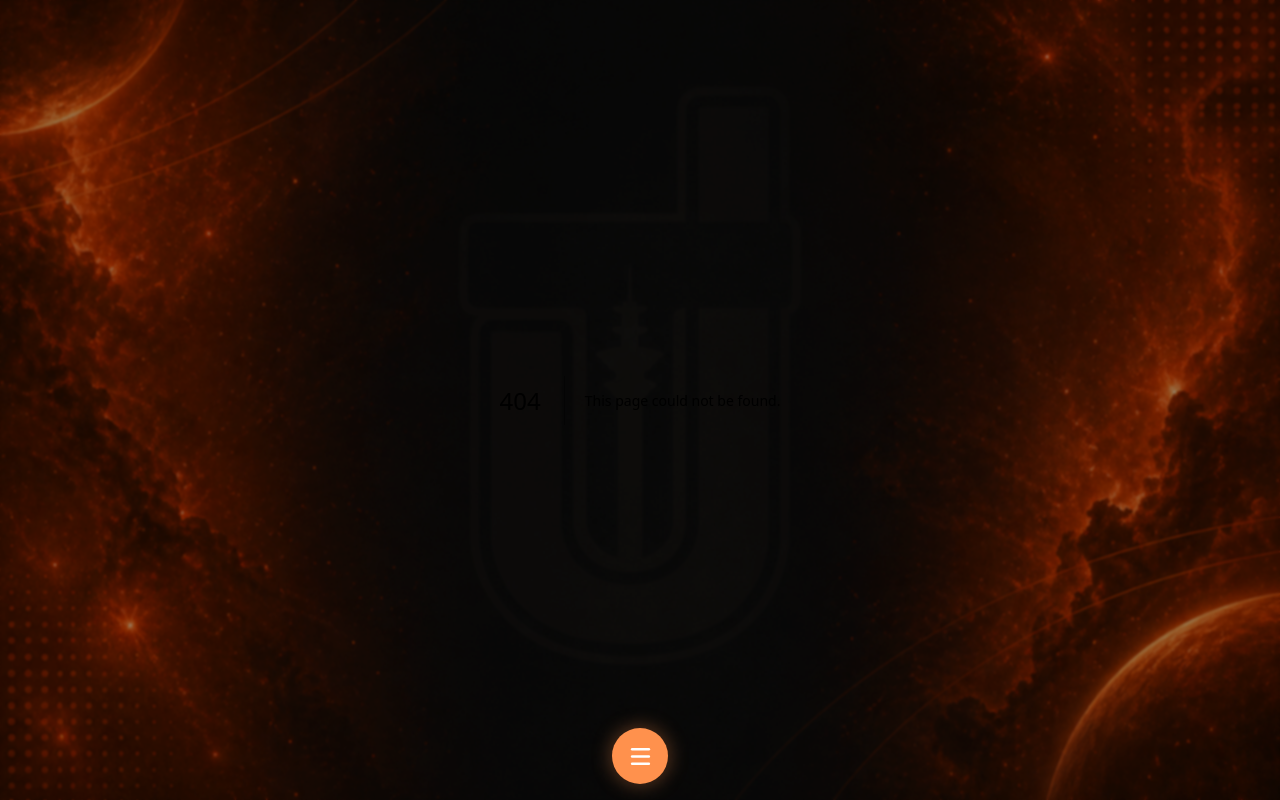
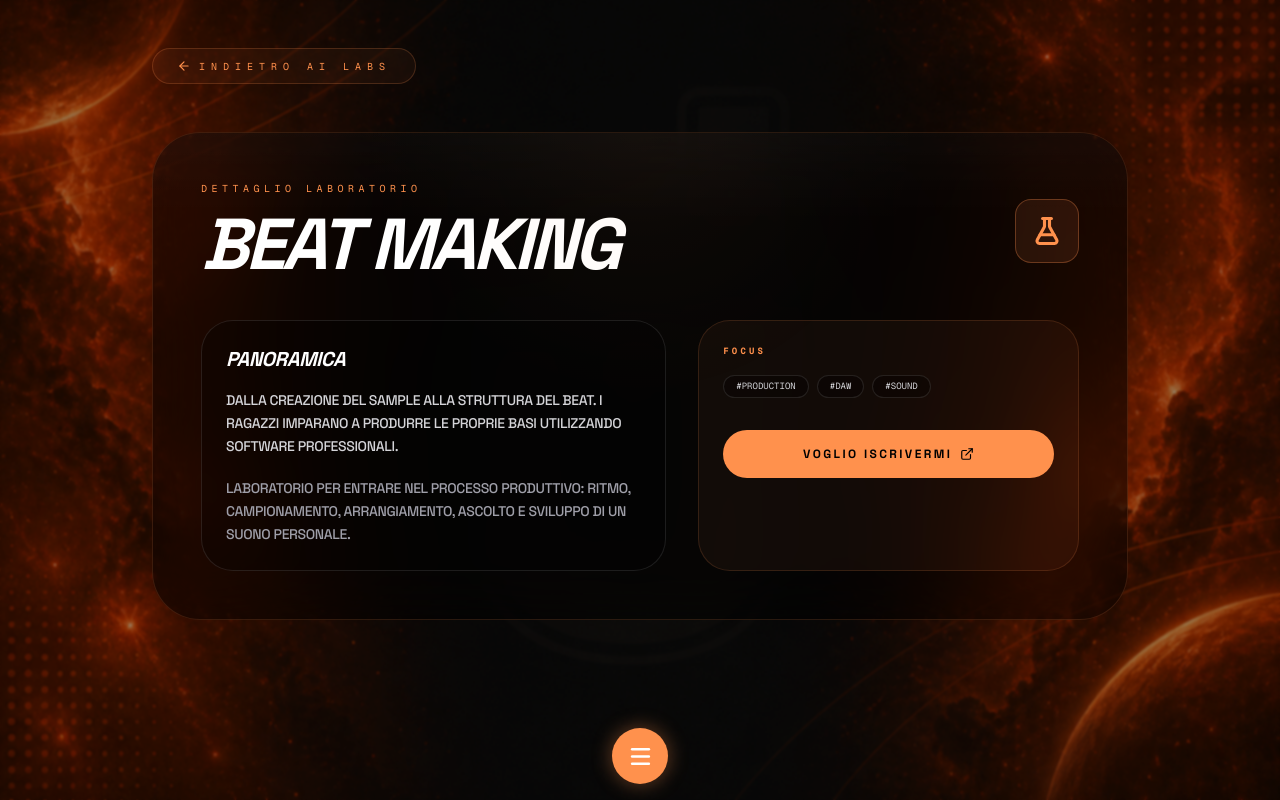
Before and after one commit to IlMara2000/uttf, a Next.js app: page /labs/beat-making in a window 1280 px wide. Before the commit this address had no page. Built offline with nearby package versions, Linux system fonts and the light colour scheme; a web font is replaced by a local one.

Commit message:
Update team copy and lab CTAs

```diff
--- a/src/app/galleria/page.tsx
+++ b/src/app/galleria/page.tsx
@@ -1,6 +1,6 @@
 'use client'
 
-import { useState } from 'react';
+import { type FormEvent, useState } from 'react';
 import { motion } from 'framer-motion';
 import {
   ArrowLeft,
@@ -76,10 +76,20 @@ export default function GalleryPage() {
   const [proposalEmail, setProposalEmail] = useState('');
   const [proposalSubject, setProposalSubject] = useState('');
   const [proposalBody, setProposalBody] = useState('');
+  const [proposalStatus, setProposalStatus] = useState<'idle' | 'opening' | 'ready'>('idle');
 
   const proposalHref = `mailto:ass.uttf@gmail.com?subject=${encodeURIComponent(proposalSubject)}&body=${encodeURIComponent(
     `Mail utente: ${proposalEmail}\n\n${proposalBody}`
   )}`;
+
+  const handleProposalSubmit = (event: FormEvent<HTMLFormElement>) => {
+    event.preventDefault();
+    setProposalStatus('opening');
+    window.setTimeout(() => {
+      window.location.href = proposalHref;
+      setProposalStatus('ready');
+    }, 350);
+  };
 
   return (
     <div className="min-h-screen bg-transparent text-white flex flex-col items-center overflow-x-hidden pb-40">
@@ -203,10 +213,7 @@ export default function GalleryPage() {
               initial={{ opacity: 0, y: 18 }}
               animate={{ opacity: 1, y: 0 }}
               className="mt-8 grid gap-3 text-left"
-              onSubmit={(event) => {
-                event.preventDefault();
-                window.location.href = proposalHref;
-              }}
+              onSubmit={handleProposalSubmit}
             >
               <input
                 type="email"
@@ -233,11 +240,33 @@ export default function GalleryPage() {
               />
               <button
                 type="submit"
-                className="inline-flex items-center justify-center gap-2 rounded-xl bg-[#FF914D] px-6 py-3 text-xs font-black uppercase tracking-widest text-black transition-all hover:bg-white"
+                disabled={proposalStatus === 'opening'}
+                className="inline-flex items-center justify-center gap-2 rounded-xl bg-[#FF914D] px-6 py-3 text-xs font-black uppercase tracking-widest text-black transition-all hover:bg-white disabled:cursor-wait disabled:opacity-70"
               >
                 <Send size={14} />
-                Genera mail
+                {proposalStatus === 'opening' ? 'Apro la mail...' : 'Genera mail'}
               </button>
+              {proposalStatus !== 'idle' && (
+                <motion.p
+                  initial={{ opacity: 0, y: 8 }}
+                  animate={{ opacity: 1, y: 0 }}
+                  role="status"
+                  aria-live="polite"
+                  className="rounded-xl border border-[#FF914D]/25 bg-[#FF914D]/10 px-4 py-3 text-center font-mono text-[10px] uppercase tracking-[0.18em] text-[#FF914D]"
+                >
+                  {proposalStatus === 'opening' ? (
+                    'Sto aprendo il client mail del dispositivo.'
+                  ) : (
+                    <>
+                      Mail generata. Se non si è aperta,{' '}
+                      <a href={proposalHref} className="underline decoration-[#FF914D]/60 underline-offset-4">
+                        clicca qui
+                      </a>
+                      .
+                    </>
+                  )}
+                </motion.p>
+              )}
             </motion.form>
           )}
         </div>
--- /dev/null
+++ b/src/app/labs/[slug]/page.tsx
@@ -0,0 +1,109 @@
+import type { Metadata } from 'next';
+import Link from 'next/link';
+import { notFound } from 'next/navigation';
+import { ArrowLeft, ExternalLink, FlaskConical } from 'lucide-react';
+import { getLabCategory, labCategories } from '../lab-data';
+
+type LabDetailPageProps = {
+  params: Promise<{ slug: string }>;
+};
+
+export const dynamicParams = false;
+
+export function generateStaticParams() {
+  return labCategories.map((lab) => ({ slug: lab.slug }));
+}
+
+export async function generateMetadata({ params }: LabDetailPageProps): Promise<Metadata> {
+  const { slug } = await params;
+  const lab = getLabCategory(slug);
+
+  if (!lab) {
+    return {
+      title: 'Laboratorio non trovato | UTTF',
+    };
+  }
+
+  return {
+    title: `${lab.title} | UTTF Labs`,
+    description: lab.description,
+    alternates: {
+      canonical: `/labs/${lab.slug}`,
+    },
+  };
+}
+
+export default async function LabDetailPage({ params }: LabDetailPageProps) {
+  const { slug } = await params;
+  const lab = getLabCategory(slug);
+
+  if (!lab) {
+    notFound();
+  }
+
+  return (
+    <div className="min-h-screen bg-transparent text-white flex flex-col items-center overflow-x-hidden pb-40 selection:bg-[#FF914D]/30">
+      <header className="w-full max-w-5xl px-6 pt-12 pb-12">
+        <Link href="/labs" className="nav-tag inline-flex items-center gap-2 !text-[#FF914D] border-[#FF914D]/20">
+          <ArrowLeft size={14} className="text-[#FF914D]" />
+          INDIETRO AI LABS
+        </Link>
+      </header>
+
+      <main className="w-full max-w-5xl px-6">
+        <section className="glass-panel overflow-hidden rounded-[3rem] border-[#FF914D]/15 bg-black/45 p-8 md:p-12">
+          <div className="mb-10 flex flex-col gap-6 md:flex-row md:items-center md:justify-between">
+            <div>
+              <p className="mb-3 font-mono text-[10px] uppercase tracking-[0.45em] text-[#FF914D]">
+                Dettaglio laboratorio
+              </p>
+              <h1 className="text-5xl font-black italic uppercase leading-none tracking-tighter md:text-7xl">
+                {lab.title}
+              </h1>
+            </div>
+            <div className="flex h-16 w-16 items-center justify-center rounded-2xl border border-[#FF914D]/30 bg-[#FF914D]/10 text-[#FF914D]">
+              <FlaskConical size={30} strokeWidth={2.5} />
+            </div>
+          </div>
+
+          <div className="grid gap-8 md:grid-cols-[1.1fr_0.9fr]">
+            <div className="rounded-[2rem] border border-white/10 bg-black/30 p-6">
+              <h2 className="mb-4 text-xl font-black uppercase italic tracking-tight text-white">
+                Panoramica
+              </h2>
+              <p className="text-sm font-medium uppercase leading-relaxed tracking-tight text-zinc-300">
+                {lab.description}
+              </p>
+              <p className="mt-5 text-sm font-medium uppercase leading-relaxed tracking-tight text-zinc-400">
+                {lab.detailIntro}
+              </p>
+            </div>
+
+            <aside className="rounded-[2rem] border border-[#FF914D]/15 bg-[#FF914D]/5 p-6">
+              <p className="mb-4 font-mono text-[9px] font-bold uppercase tracking-[0.35em] text-[#FF914D]">
+                Focus
+              </p>
+              <div className="mb-8 flex flex-wrap gap-2">
+                {lab.tags.map((tag) => (
+                  <span key={tag} className="rounded-full border border-white/10 bg-black/30 px-3 py-1 font-mono text-[9px] uppercase text-zinc-300">
+                    #{tag}
+                  </span>
+                ))}
+              </div>
+
+              <a
+                href="https://forms.gle/gbkbEvaavFaHFkkG9"
+                target="_blank"
+                rel="noopener noreferrer"
+                className="inline-flex w-full items-center justify-center gap-2 rounded-full bg-[#FF914D] px-6 py-4 text-xs font-black uppercase tracking-[0.2em] text-black transition-all hover:bg-white"
+              >
+                Voglio iscrivermi
+                <ExternalLink size={14} />
+              </a>
+            </aside>
+          </div>
+        </section>
+      </main>
+    </div>
+  );
+}
--- /dev/null
+++ b/src/app/labs/lab-data.ts
@@ -0,0 +1,42 @@
+export type LabCategory = {
+  slug: string;
+  title: string;
+  description: string;
+  detailIntro: string;
+  tags: string[];
+};
+
+export const labCategories: LabCategory[] = [
+  {
+    slug: 'rap-fcktory',
+    title: 'RAP_F*CKTORY',
+    description: 'Sessioni di scrittura creativa e tecnica del flow. Un laboratorio dove il rap diventa strumento di espressione e narrazione del quotidiano.',
+    detailIntro: 'Percorso dedicato a scrittura, metrica, presenza live e identita artistica. Qui raccoglieremo programma, calendario, requisiti e materiali utili.',
+    tags: ['WRITING', 'FLOW', 'LIVE'],
+  },
+  {
+    slug: 'beat-making',
+    title: 'BEAT MAKING',
+    description: 'Dalla creazione del sample alla struttura del beat. I ragazzi imparano a produrre le proprie basi utilizzando software professionali.',
+    detailIntro: 'Laboratorio per entrare nel processo produttivo: ritmo, campionamento, arrangiamento, ascolto e sviluppo di un suono personale.',
+    tags: ['PRODUCTION', 'DAW', 'SOUND'],
+  },
+  {
+    slug: 'urban-arts',
+    title: 'URBAN ARTS',
+    description: "Non solo musica. Esploriamo il mondo dei graffiti, della grafica e della fotografia per dare un'identità visiva ai progetti della Factory.",
+    detailIntro: 'Spazio dedicato a linguaggi visivi, immagine, fotografia, grafica e interventi urbani. La pagina diventera il riferimento per attivita e proposte.',
+    tags: ['GRAFFITI', 'GRAPHIC', 'PHOTO'],
+  },
+  {
+    slug: 'community-hub',
+    title: 'COMMUNITY HUB',
+    description: 'Incontri aperti, dibattiti e momenti di aggregazione. Il laboratorio fisico dove le idee circolano e nascono nuove collaborazioni.',
+    detailIntro: 'Area pensata per incontri, confronto e progettazione condivisa. Qui verranno raccolte modalita di partecipazione, appuntamenti e obiettivi.',
+    tags: ['MEETING', 'ROZZANO', 'CO-WORKING'],
+  },
+];
+
+export function getLabCategory(slug: string) {
+  return labCategories.find((lab) => lab.slug === slug);
+}
--- a/src/app/labs/page.tsx
+++ b/src/app/labs/page.tsx
@@ -1,10 +1,11 @@
 'use client'
 
-import { useRef } from 'react';
+import { type ReactNode, useRef } from 'react';
 import { motion } from 'framer-motion';
-import { FlaskConical, ArrowLeft, Users, Music, Mic2, Palette, ChevronDown } from 'lucide-react';
+import { ArrowLeft, ChevronDown, ChevronRight, FlaskConical, Info, Mic2, Music, Palette, Users } from 'lucide-react';
 import Link from 'next/link';
 import Image from 'next/image';
+import { labCategories } from './lab-data';
 
 const labImages = [
   "/labs/foto1.jpeg",
@@ -13,32 +14,12 @@ const labImages = [
   "/labs/foto4.jpeg",
 ];
 
-const labCategories = [
-  {
-    title: "RAP_F*CKTORY",
-    icon: <Mic2 size={24} />,
-    description: "Sessioni di scrittura creativa e tecnica del flow. Un laboratorio dove il rap diventa strumento di espressione e narrazione del quotidiano.",
-    tags: ["WRITING", "FLOW", "LIVE"]
-  },
-  {
-    title: "BEAT MAKING",
-    icon: <Music size={24} />,
-    description: "Dalla creazione del sample alla struttura del beat. I ragazzi imparano a produrre le proprie basi utilizzando software professionali.",
-    tags: ["PRODUCTION", "DAW", "SOUND"]
-  },
-  {
-    title: "URBAN ARTS",
-    icon: <Palette size={24} />,
-    description: "Non solo musica. Esploriamo il mondo dei graffiti, della grafica e della fotografia per dare un'identità visiva ai progetti della Factory.",
-    tags: ["GRAFFITI", "GRAPHIC", "PHOTO"]
-  },
-  {
-    title: "COMMUNITY HUB",
-    icon: <Users size={24} />,
-    description: "Incontri aperti, dibattiti e momenti di aggregazione. Il laboratorio fisico dove le idee circolano e nascono nuove collaborazioni.",
-    tags: ["MEETING", "ROZZANO", "CO-WORKING"]
-  }
-];
+const labIconMap: Record<string, ReactNode> = {
+  'rap-fcktory': <Mic2 size={24} />,
+  'beat-making': <Music size={24} />,
+  'urban-arts': <Palette size={24} />,
+  'community-hub': <Users size={24} />,
+};
 
 export default function LabsPage() {
   const subscribeRef = useRef<HTMLDivElement>(null);
@@ -116,16 +97,15 @@ export default function LabsPage() {
               whileTap={{ scale: 0.95 }}
               viewport={{ once: true }}
               transition={{ delay: index * 0.1 }}
-              onClick={scrollToSubscribe}
-              className="glass-panel p-8 md:p-10 border-white/5 hover:border-[#FF914D]/40 transition-all group relative overflow-hidden cursor-pointer bg-zinc-900/20"
+              className="glass-panel p-8 md:p-10 border-white/5 hover:border-[#FF914D]/40 transition-all group relative overflow-hidden bg-zinc-900/20"
             >
               <div className="absolute top-0 right-0 p-8 opacity-5 group-hover:opacity-20 transition-opacity text-[#FF914D]">
-                {lab.icon}
+                {labIconMap[lab.slug]}
               </div>
 
               <div className="flex items-center gap-4 mb-6">
                 <div className="p-3 bg-white/5 rounded-xl text-[#FF914D] group-hover:bg-[#FF914D] group-hover:text-black transition-colors">
-                  {lab.icon}
+                  {labIconMap[lab.slug]}
                 </div>
                 <h3 className="text-2xl md:text-3xl font-black italic uppercase tracking-tighter">
                   {lab.title}
@@ -144,8 +124,23 @@ export default function LabsPage() {
                 ))}
               </div>
 
-              <div className="flex items-center gap-2 text-[#FF914D] text-[10px] font-black uppercase tracking-widest opacity-60 group-hover:opacity-100 transition-all">
-                Voglio iscrivermi! <ChevronDown size={14} className="group-hover:translate-y-1 transition-transform" />
+              <div className="flex flex-col gap-3 sm:flex-row">
+                <Link
+                  href={`/labs/${lab.slug}`}
+                  className="inline-flex flex-1 items-center justify-center gap-2 rounded-full border border-white/15 bg-white/5 px-5 py-3 text-[10px] font-black uppercase tracking-[0.18em] text-white transition-all hover:border-[#FF914D]/70 hover:bg-white/10"
+                >
+                  <Info size={14} />
+                  Dettagli
+                  <ChevronRight size={14} />
+                </Link>
+                <button
+                  type="button"
+                  onClick={scrollToSubscribe}
+                  className="inline-flex flex-1 items-center justify-center gap-2 rounded-full bg-[#FF914D] px-5 py-3 text-[10px] font-black uppercase tracking-[0.18em] text-black shadow-[0_0_24px_rgba(255,145,77,0.24)] transition-all hover:bg-white hover:shadow-[0_0_34px_rgba(255,145,77,0.42)]"
+                >
+                  Voglio iscrivermi
+                  <ChevronDown size={14} />
+                </button>
               </div>
             </motion.div>
           ))}
--- a/src/app/seo.ts
+++ b/src/app/seo.ts
@@ -44,6 +44,34 @@ export const publicRoutes: PublicRoute[] = [
     description: 'RAPF*CKTORY, scrittura, open mic, beat making, urban arts e laboratori creativi per ragazzi e community.',
     changeFrequency: 'monthly',
     priority: 0.8,
+  },
+  {
+    path: '/labs/rap-fcktory',
+    title: 'RAPF*CKTORY',
+    description: 'Dettagli del laboratorio RAPF*CKTORY: scrittura, flow, presenza live e identita artistica dentro Under The Tower Factory.',
+    changeFrequency: 'monthly',
+    priority: 0.65,
+  },
+  {
+    path: '/labs/beat-making',
+    title: 'Beat Making',
+    description: 'Dettagli del laboratorio Beat Making: produzione musicale, campionamento, arrangiamento e sviluppo del suono.',
+    changeFrequency: 'monthly',
+    priority: 0.65,
+  },
+  {
+    path: '/labs/urban-arts',
+    title: 'Urban Arts',
+    description: 'Dettagli del laboratorio Urban Arts: graffiti, grafica, fotografia e identita visiva dei progetti UTTF.',
+    changeFrequency: 'monthly',
+    priority: 0.65,
+  },
+  {
+    path: '/labs/community-hub',
+    title: 'Community Hub',
+    description: 'Dettagli del Community Hub UTTF: incontri, progettazione condivisa e momenti di aggregazione a Rozzano.',
+    changeFrequency: 'monthly',
+    priority: 0.65,
   },
   {
     path: '/team',
--- a/src/app/team/page.tsx
+++ b/src/app/team/page.tsx
@@ -18,7 +18,7 @@ const teamMembers = [
     role: "Presidente & Founder",
     icon: <User size={20} />,
     image: "/team/elle-pio.jpg",
-    description: "Pelato per comodità… così il cervello prende meglio il segnale creativo. Fa rap da una vita e ha visto passare più mode lui che TikTok. Di giorno educa, di notte… educa comunque, ma a suon di rime",
+    description: "Presidente e fondatore, porta avanti con tenacia una visione nata da bambino e trasformata in UTTF: un punto di riferimento che accoglie, orienta e fa crescere un gruppo di ragazzi attraverso arte, disciplina e comunità.",
     skills: ["Leadership", "Creative Direction", "Education"],
     tags: ["FOUNDER", "RAP ARTIST", "LVL_ADMIN"]
   },
@@ -27,7 +27,7 @@ const teamMembers = [
     role: "Video Maker",
     icon: <Camera size={20} />,
     image: "/team/drew.jpg",
-    description: "Così tranquillo che se lo perdi, probabilmente è ancora lì fermo dov’era. Poi però prende una camera e BOOM: videoclip che sembrano costare più della sua calma.",
+    description: "Cresciuto professionalmente dentro UTTF, ha trasformato la passione per l'immagine in un mestiere. Oggi lavora come videomaker con artisti riconosciuti, portando tecnica, visione e affidabilità in ogni produzione.",
     skills: ["Video Editing", "Directing", "Color Grading"],
     tags: ["FILMMAKER", "VISUALS", "RAP ARTIST"]
   },
@@ -36,7 +36,7 @@ const teamMembers = [
     role: "Educatore / Vocalist",
     icon: <Music size={20} />,
     image: "/team/sarso.jpg",
-    description: "Ex cuoco: ha lasciato la cucina perché le barre gli venivano meglio dei piatti. Ora serve freestyle di vita bollente nel sociale e non lascia mai niente al caso.",
+    description: "Artista tenace, crede profondamente nel valore della propria arte. Nato oltre 15 anni fa con il beatbox, è diventato MC, presentatore live e giudice di contest hip-hop, con collaborazioni e featuring importanti nella scena.",
     skills: ["Vocal Coaching", "Social Work", "Stage Presence"],
     tags: ["VOCALIST", "EDUCATOR", "ENERGY"]
   },
@@ -45,7 +45,7 @@ const teamMembers = [
     role: "Produttore / DJ",
     icon: <Scissors size={20} />,
     image: "/team/gioitz.jpg",
-    description: "Sembra sempre in modalità “risparmio energetico”… finché non parte la musica. Parrucchiere di giorno, artista di notte: taglia capelli e beat con la stessa precisione.",
+    description: "Studia musica da sempre, cercandone struttura, suono e dettagli. Diplomato come produttore musicale, unisce orecchio preciso e creatività naturale per costruire beat, atmosfere e identità sonore.",
     skills: ["Music Production", "DJing", "Sound Design"],
     tags: ["PRODUCER", "MUSICIAN", "STYLE"]
   },
@@ -54,7 +54,7 @@ const teamMembers = [
     role: "Operatrice / Creative Support",
     icon: <User size={20} />,
     image: "/team/geo.jpg",
-    description: "Presenza operativa del team con approccio pulito, concreto e attento ai dettagli. Quando serve dare ordine, supporto e continuità al lavoro, Geo resta dentro il flusso e tiene il passo.",
+    description: "Determinata e caparbia, si mette continuamente in gioco. Lavora nel mondo della moda e porta in UTTF visione estetica, presenza operativa e competenze da social media manager dell'associazione.",
     skills: ["Team Support", "Creative Coordination", "Operational Flow"],
     tags: ["OPERATOR", "CREATIVE SUPPORT", "TEAM FLOW"]
   },
@@ -63,7 +63,7 @@ const teamMembers = [
     role: "Fonico / SMM",
     icon: <Settings size={20} />,
     image: "/team/den.jpg",
-    description: "Multi-ruolo per necessità o perché non sa dire di no. Grafico, fonico, social manager… insomma quello che nel gruppo fa tutto lui e poi si danna pure (giustamente).",
+    description: "Diplomato in grafica e comunicazione, fotografo, fonico certificato e project manager. È il profilo trasversale che entra dove serve: tecnico, creativo, problem solver e sviluppatore web, creatore di questo sito.",
     skills: ["Audio Engineering", "Social Media", "Graphic Design"],
     tags: ["AUDIO TECH", "SMM", "PROBLEM SOLVER"]
   },
```
